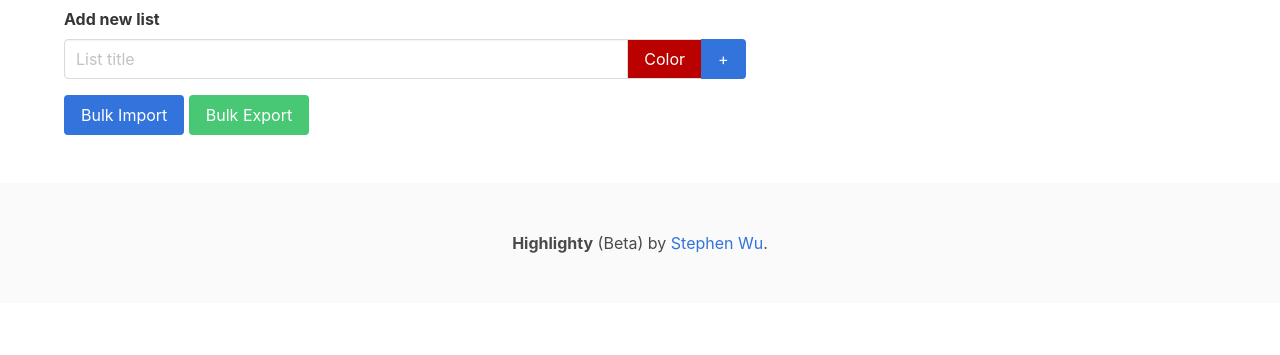
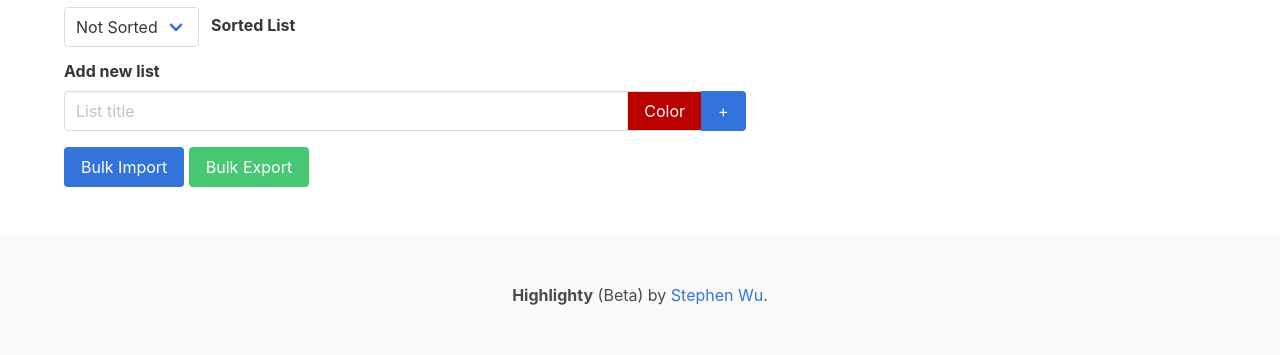
Before and after one commit to wustep/highlighty, a browser extension: page src/options.html in a window 1280 px wide. Shown: the part 715-1070 px from the top of the page. Before the commit the page ends 1018 px from the top, so only its background shows below. Drawn offline with Linux system fonts and the light colour scheme.

Commit message:
Update options.html

```diff
--- a/src/options.html
+++ b/src/options.html
@@ -170,6 +170,22 @@
 
       <div class="container" id="PhraseLists">
         <h2 class="title">Lists</h2>
+        <div class="field is-grouped">
+            <div class="control">
+              <div class="select">
+                <select id="Settings__Sorted">
+                  <option value="-1">Not Sorted</option>
+                  <option value="117">A-Z</option>
+                  <option value="120">Z-A</option>
+                </select>
+              </div>
+            </div>
+            <div class="field-label is-normal">
+              <label for="Settings__Sorted" class="label is-pulled-left"
+                >Sorted List</label
+              >
+            </div>
+          </div>
         <div class="box PhraseList" id="PhraseList--invisible">
           <div class="columns">
             <div class="column is-three-fifths">
@@ -186,6 +202,10 @@
                 <button class="button is-link PhraseList__import">Import</button>
                 <button class="button is-success PhraseList__export">Export</button>
                 <button class="button is-danger PhraseList__delete">Delete</button>
+              </div>
+              <div class="buttons has-addons is-right">
+                <button class="button is-success">On</button>
+                <button class="button">Off</button>
               </div>
             </div>
           </div>
```
